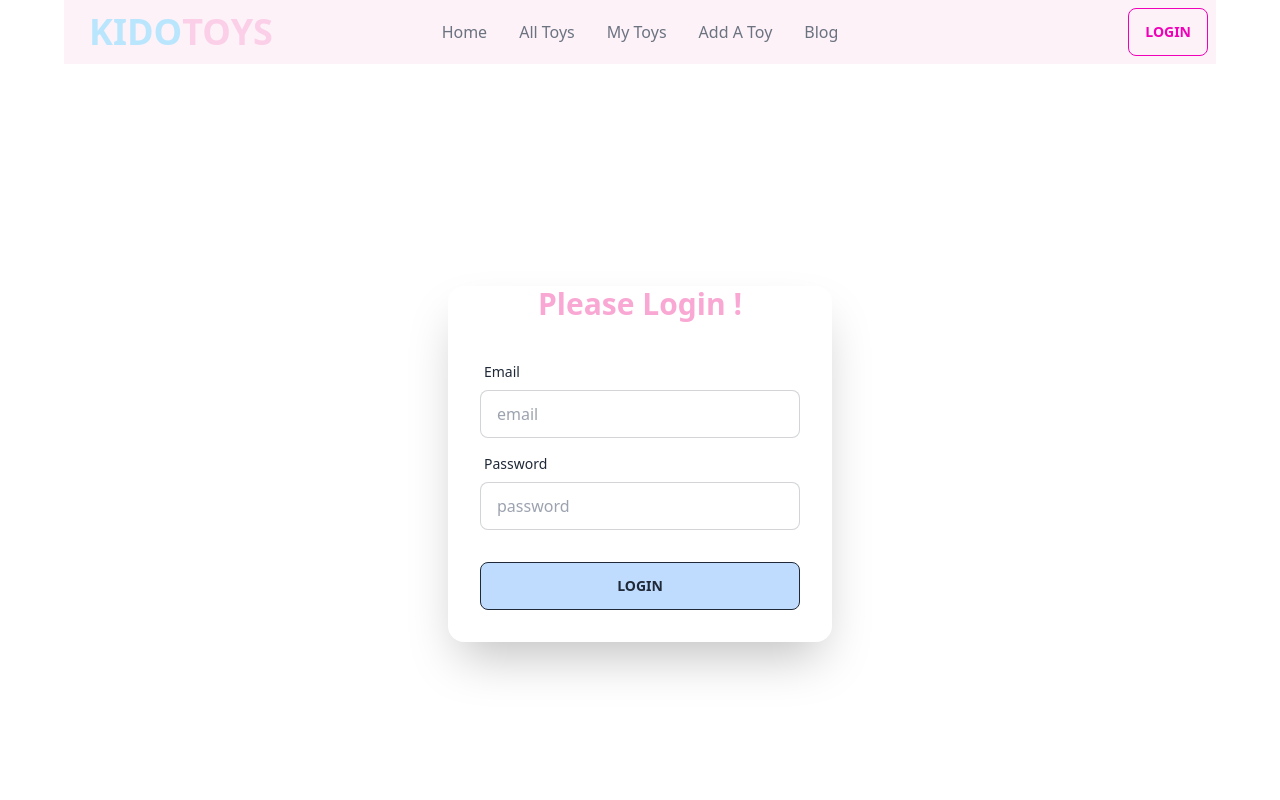
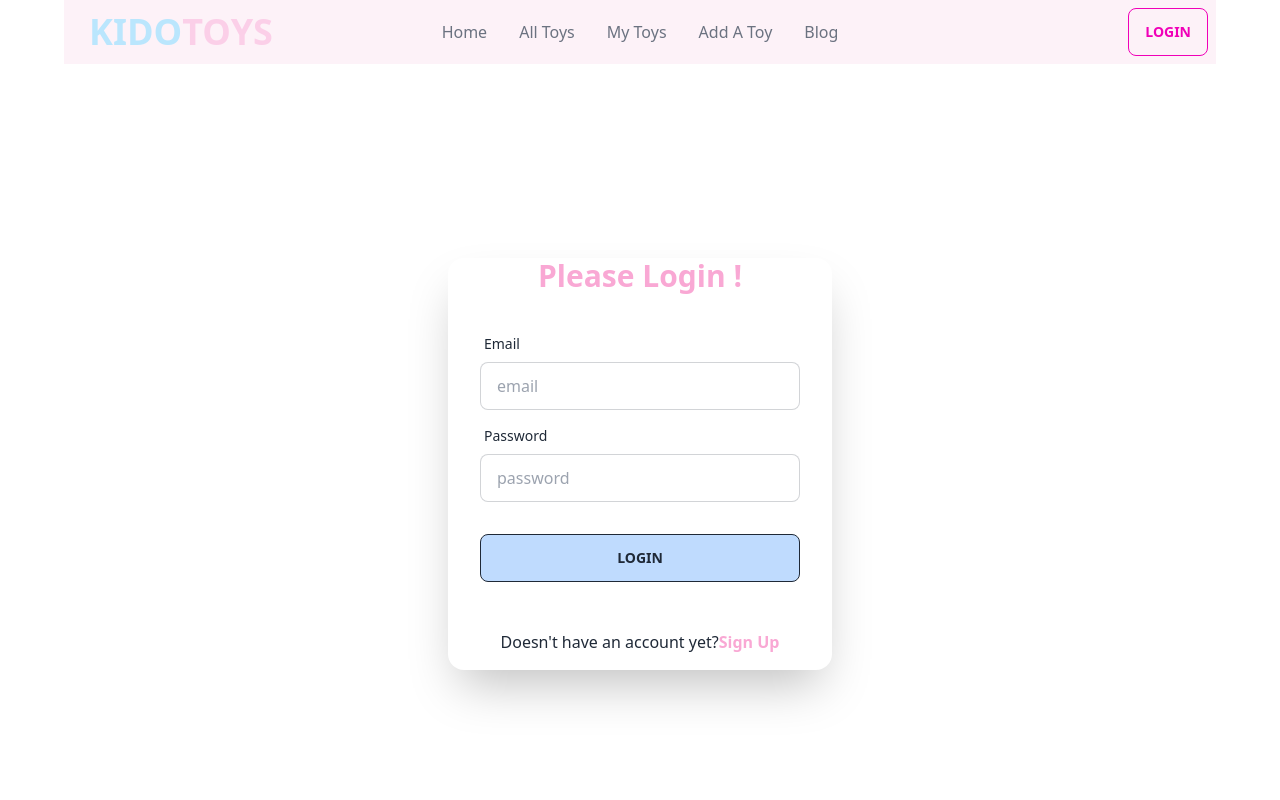
Before and after one commit to SharminHappy/toy-marketplace-client-side, a React (Vite) app: page /login in a window 1280 px wide. Shown: the top 800 px of the page. Built offline with nearby package versions, Linux system fonts and the light colour scheme.

Commit message:
login page created

```diff
--- a/src/Login/Login.jsx
+++ b/src/Login/Login.jsx
@@ -1,3 +1,4 @@
+import { Link } from "react-router-dom";
 
 
 const Login = () => {
@@ -6,8 +7,8 @@ const Login = () => {
     }
 
     return (
-        <div className="hero min-h-screen ">
-            <div className="card  w-full max-w-sm shadow-2xl ">
+        <div className="hero min-h-screen">
+            <div className="card  w-full max-w-sm shadow-2xl">
                 <h1 className="text-3xl text-center font-bold text-pink-300">Please Login !</h1>
                 <form onSubmit={handleLogin} className="card-body">
                     <div className="form-control">
@@ -26,6 +27,7 @@ const Login = () => {
                         <input className="btn btn-outline hover:border-info hover:bg-info bg-blue-200" type="submit" value='Login'/>
                     </div>
                 </form>
+                <p className="text-center my-4">Doesn't have an account yet?<Link to='/signup' className="text-pink-300 font-bold">Sign Up</Link></p>
             </div>
         </div>
 
```
